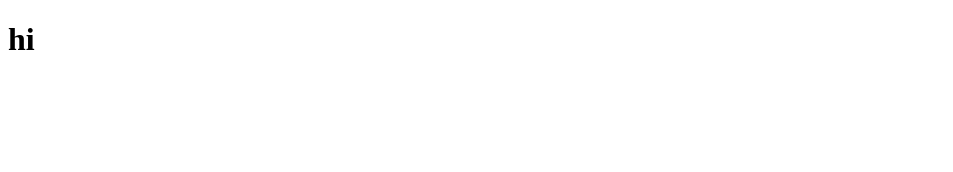
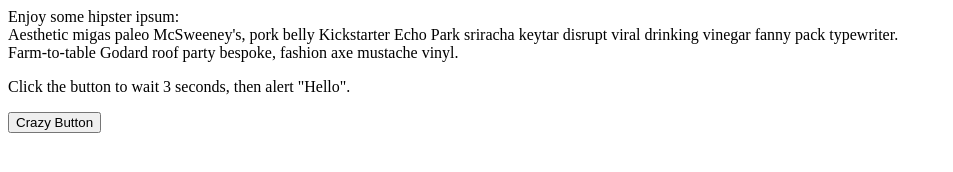
Before and after one commit to deliciousnachos/fewd-class-week-05, a plain HTML site: page jQuery-practice/index.html in a window 1280 px wide. Shown: the whole page, without its empty margins (0-953 px from the left). Drawn offline with nearby package versions, Linux system fonts and the light colour scheme.

Commit message:
adding crap

```diff
--- a/jQuery-practice/index.html
+++ b/jQuery-practice/index.html
@@ -5,7 +5,25 @@
   <title>jQuery Practice</title>
 </head>
 <body>
-  <h1>hi</h1>
+
+
+    <div id="outer-container">
+    <div class="inner-item inner-item-header">Enjoy some hipster ipsum:</div>
+    <div class="inner-item">
+      Aesthetic migas paleo McSweeney's, pork belly Kickstarter Echo Park sriracha keytar disrupt viral drinking vinegar fanny pack typewriter.
+    </div>
+  </div>
+
+
+
+<p>Click the button to wait 3 seconds, then alert "Hello".</p>
+
+<!-- <button onclick="myFunction()">Try it</button> -->
+
+
+<button id="crazyButton" ">Crazy Button</button>
+
+
 
 
   <script src="https://cdnjs.cloudflare.com/ajax/libs/jquery/3.3.1/jquery.min.js"></script>
--- a/jQuery-practice/main.js
+++ b/jQuery-practice/main.js
@@ -1 +1,20 @@
 console.log('you did it')
+
+
+
+//do in console
+
+
+
+
+//create new div
+const $newDiv = $('<div>');
+
+// Add hipster ipsum content
+$newDiv.html("Farm-to-table Godard roof party bespoke, fashion axe mustache vinyl.");
+
+// Set it's class to innerItem
+$newDiv.addClass("inner-item");
+
+// Append our new element
+$('#outer-container').append($newDiv);
```
